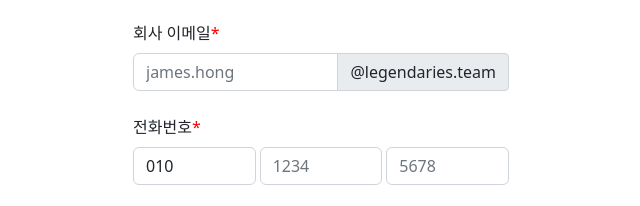
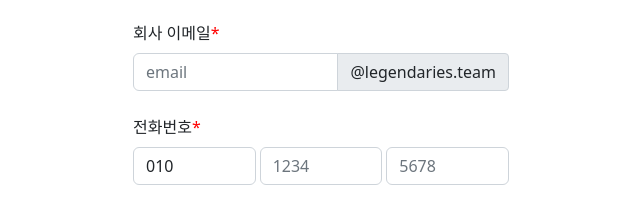
Before and after one commit to zerstyle/ldrs-mailsign, a plain HTML site: page index.html in a window 1280 px wide. Shown: the part 1053-1259 px from the top of the page, 319-959 px from the left. Drawn offline with nearby package versions, Linux system fonts and the light colour scheme.

Commit message:
이메일 플레이스홀더 수정

```diff
--- a/index.html
+++ b/index.html
@@ -174,7 +174,7 @@
                     <div class="mb-4">
                         <label for="companyEmail" class="form-label">회사 이메일<span class="text-red">*</span></label>
                         <div class="input-group mb-3">
-                            <input type="text" class="form-control" id="emailId" onkeyup="printEmail()" placeholder="james.hong" aria-label="email-id" aria-describedby="basic-addon2" required>
+                            <input type="text" class="form-control" id="emailId" onkeyup="printEmail()" placeholder="email" aria-label="email-id" aria-describedby="basic-addon2" required>
                             <span class="input-group-text" id="emailId2">@legendaries.team</span>
                             <div class="invalid-feedback">
                                 회사 이메일 아이디를 입력해주세요.
```
